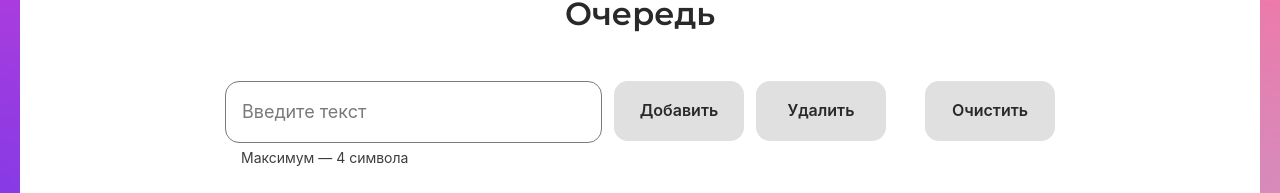
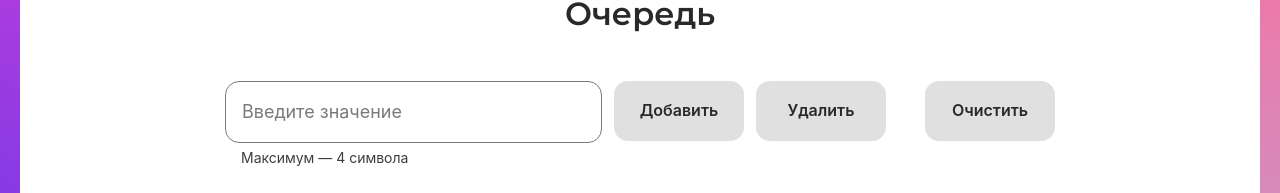
Before and after one commit to p298vytp0waer9hgq0n/algososh, a React (Create React App) app: page /algososh/queue in a window 1280 px wide. Shown: the part 198-391 px from the top of the page. Built offline with nearby package versions, Linux system fonts and the light colour scheme.

Commit message:
fix: input placeholders

```diff
--- a/src/components/fibonacci-page/fibonacci-page.tsx
+++ b/src/components/fibonacci-page/fibonacci-page.tsx
@@ -48,7 +48,7 @@ export const FibonacciPage: React.FC = () => {
   return (
     <SolutionLayout title="Последовательность Фибоначчи">
       <div className={styles['input-container']}>
-        <Input extraClass={styles.input} value={limit || ''} isLimitText={true} type={'number'} max={19} min={1} onChange={handleChange} disabled={Boolean(running)} />
+        <Input placeholder="Введите число" extraClass={styles.input} value={limit || ''} isLimitText={true} type={'number'} max={19} min={1} onChange={handleChange} disabled={Boolean(running)} />
         <Button extraClass={styles.button} onClick={handleClick} isLoader={running} disabled={(!limit && limit !== 0) || limit > 19}>Рассчитать</Button>
       </div>
       { sequense && <FibonacciString seq={sequense} /> }
--- a/src/components/queue-page/queue-page.tsx
+++ b/src/components/queue-page/queue-page.tsx
@@ -71,7 +71,7 @@ export const QueuePage: React.FC = () => {
   return (
     <SolutionLayout title="Очередь">
       <div className={styles.container}>
-        <Input extraClass={styles.input} value={value || ''} onChange={(evt: React.ChangeEvent<HTMLInputElement>) => setValue(evt.target.value)} maxLength={4} isLimitText={true} disabled={Boolean(running)} />
+        <Input placeholder="Введите значение" extraClass={styles.input} value={value || ''} onChange={(evt: React.ChangeEvent<HTMLInputElement>) => setValue(evt.target.value)} maxLength={4} isLimitText={true} disabled={Boolean(running)} />
         <Button extraClass={styles.button} onClick={enqueue} disabled={Boolean(running) || !value || queue.isFull} isLoader={running === RunningValues.Enqueue}>Добавить</Button>
         <Button extraClass={styles.button} onClick={dequeue} disabled={Boolean(running) || queue.isEmpty} isLoader={running === RunningValues.Dequeue}>Удалить</Button>
         <Button extraClass={styles.button} onClick={clearQueue} disabled={Boolean(running) || queue.isEmpty} isLoader={running === RunningValues.Clear}>Очистить</Button>
```
